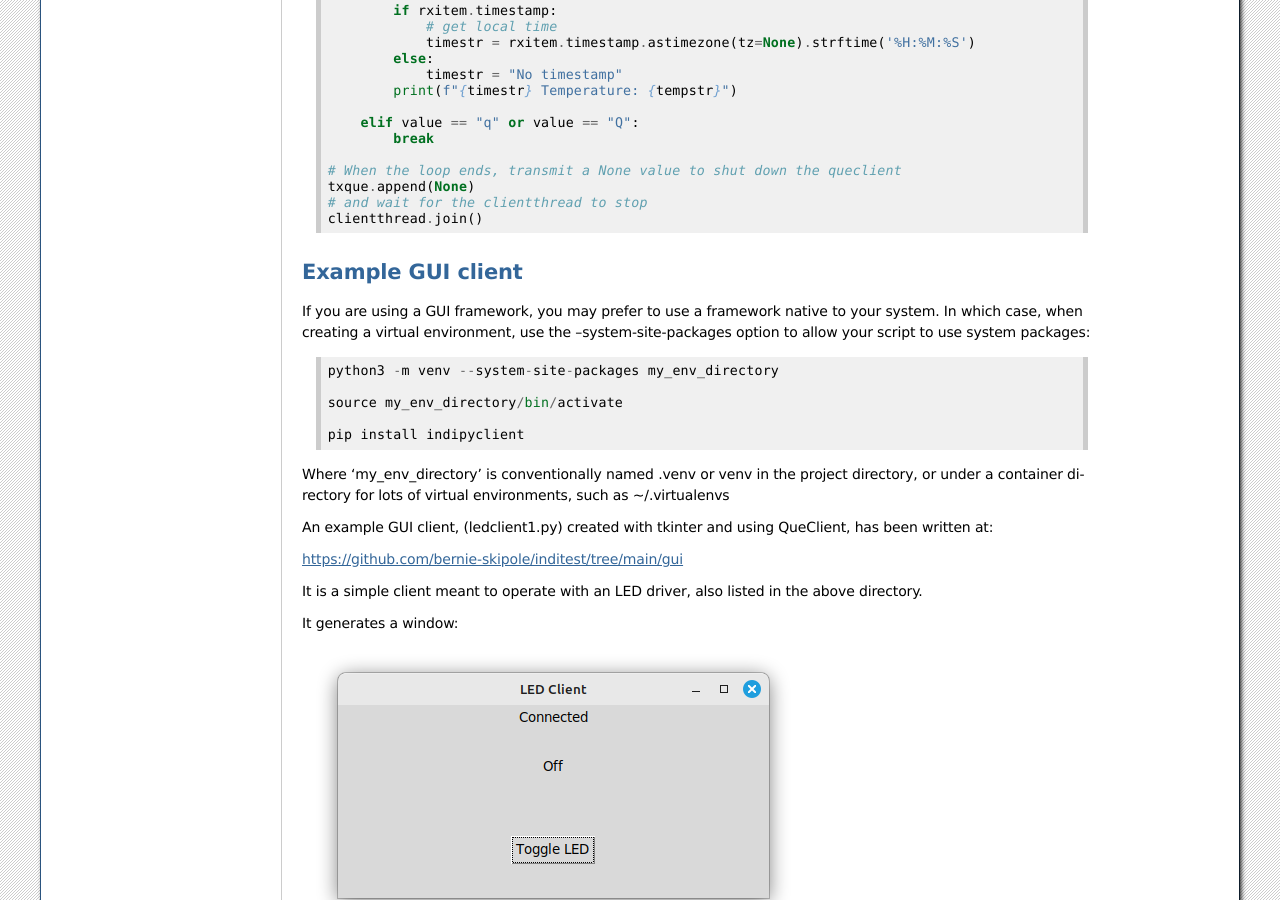
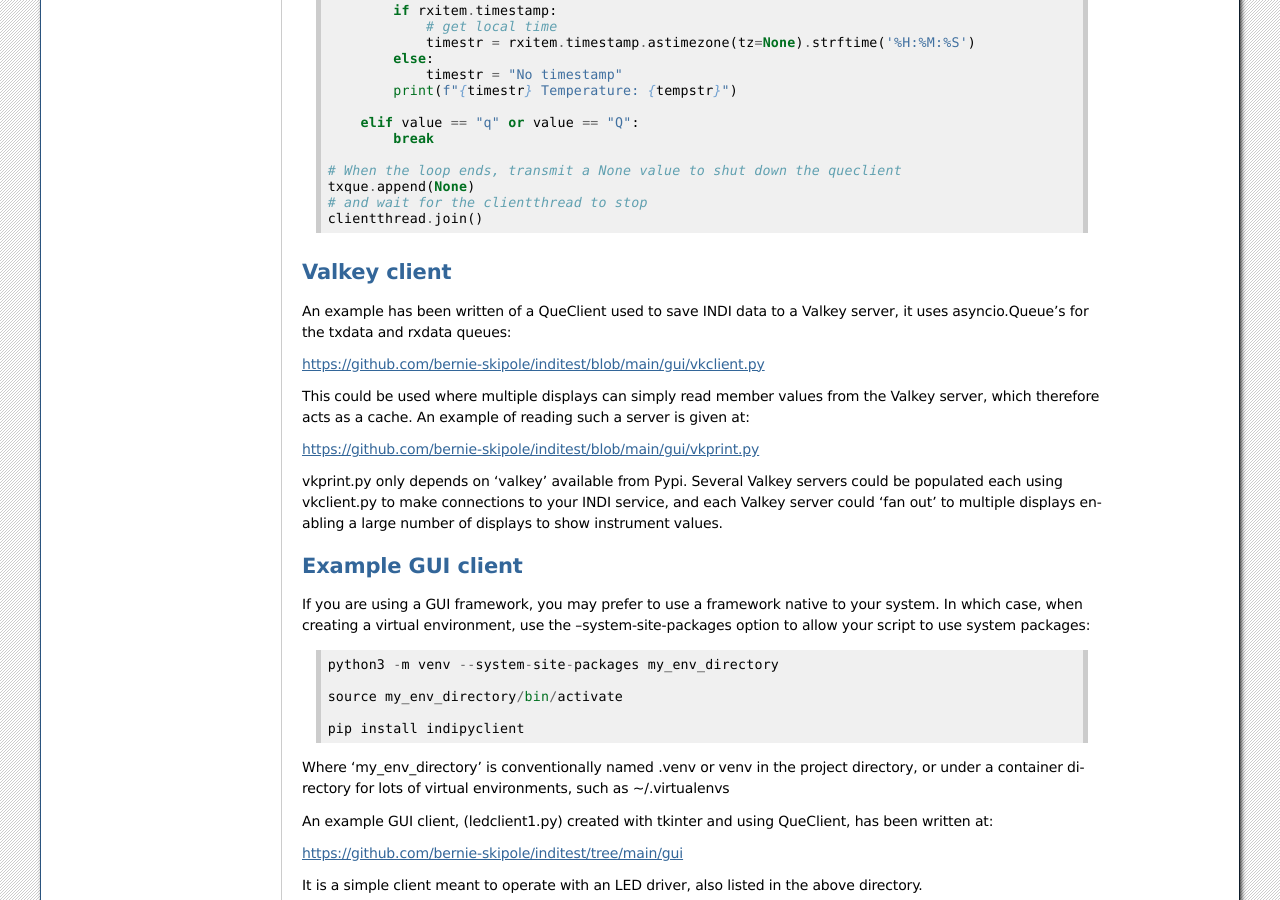
Before and after one commit to bernie-skipole/indipyclient, a Sphinx documentation site: the page built from docs/source/usage/queclient.rst, in a window 1280 px wide and 900 px high, scrolled down 3335 px. Built offline with Sphinx 7.4.7, drawn with Linux system fonts in a browser that asks for light colours.

Commit message:
docs refer to valkey server

```diff
--- a/docs/source/usage/queclient.rst
+++ b/docs/source/usage/queclient.rst
@@ -188,6 +188,20 @@ The following example prints temperature on request. example1.py should be set r
     clientthread.join()
 
 
+Valkey client
+=============
+
+An example has been written of a QueClient used to save INDI data to a Valkey server, it uses asyncio.Queue's for the txdata and rxdata queues:
+
+https://github.com/bernie-skipole/inditest/blob/main/gui/vkclient.py
+
+This could be used where multiple displays can simply read member values from the Valkey server, which therefore acts as a cache. An example of reading such a server is given at:
+
+https://github.com/bernie-skipole/inditest/blob/main/gui/vkprint.py
+
+vkprint.py only depends on 'valkey' available from Pypi. Several Valkey servers could be populated each using vkclient.py to make connections to your INDI service, and each Valkey server could 'fan out' to multiple displays enabling a large number of displays to show instrument values.
+
+
 Example GUI client
 ==================
 
```
